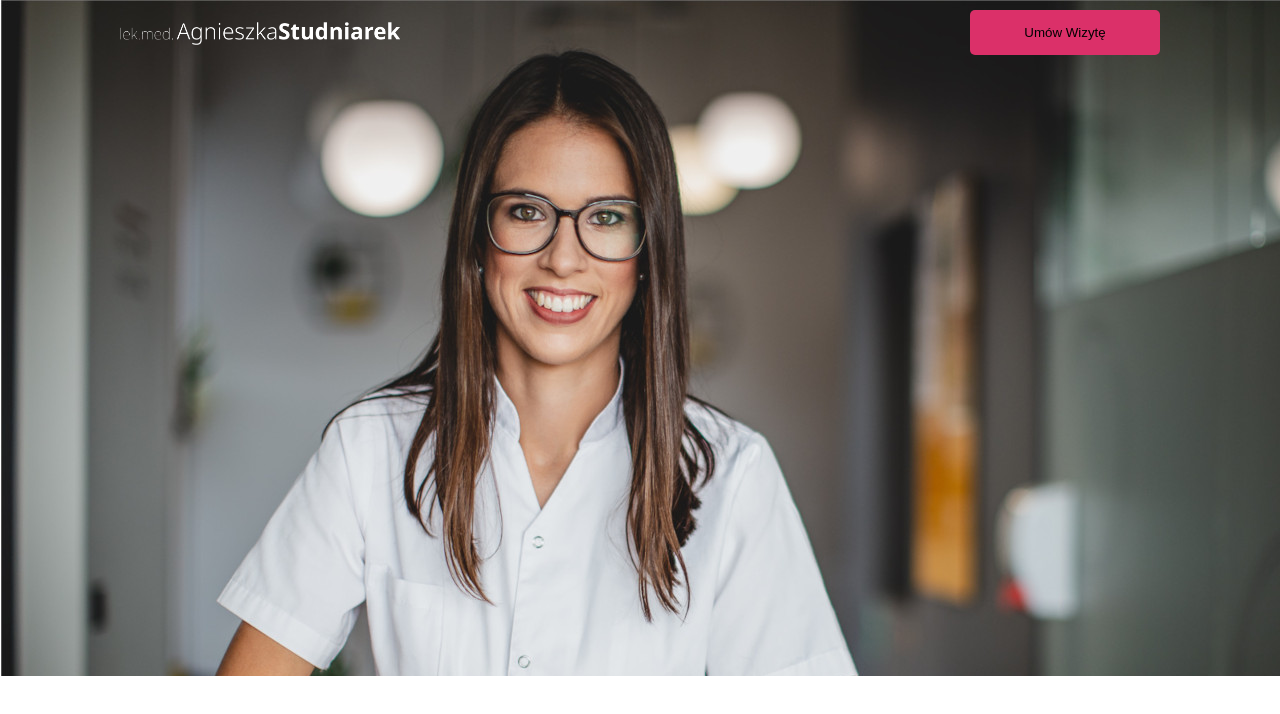
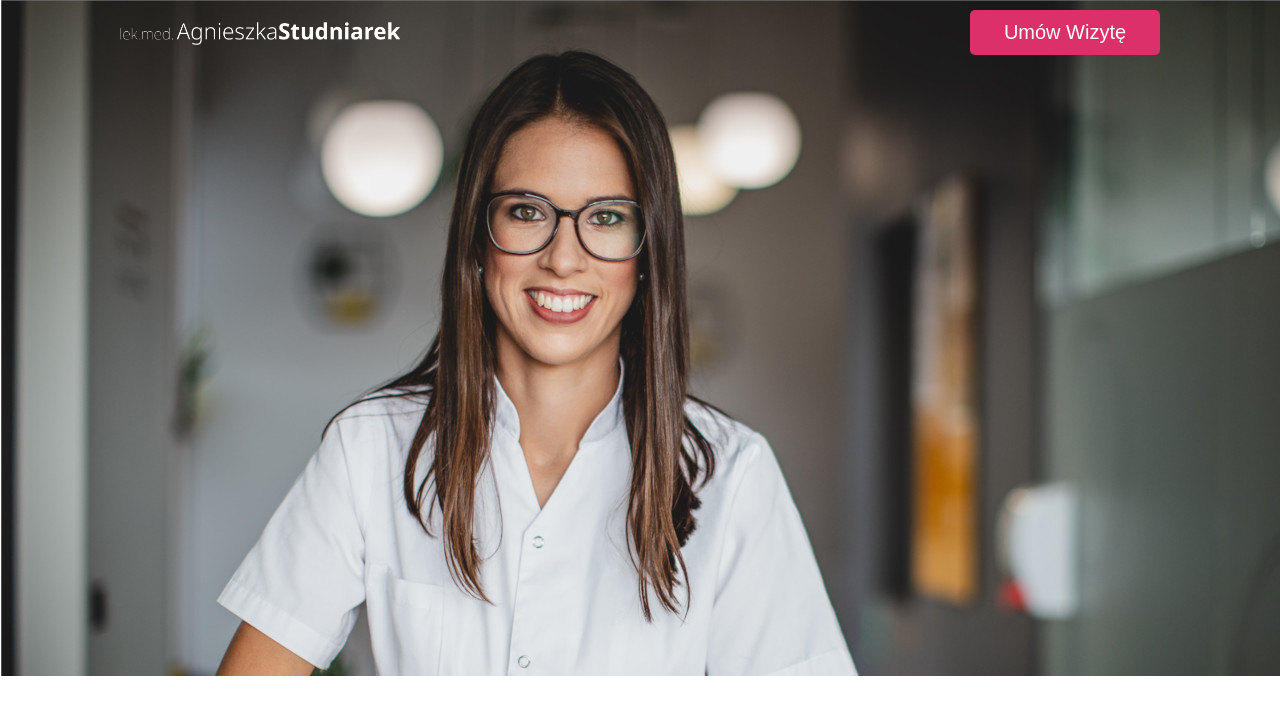
Before and after one commit to krzysztofstudniarek/my-first-gatsby-site, a Gatsby site: page / in a window 1280 px wide. Built offline with nearby package versions, Linux system fonts and the light colour scheme; Gatsby itself is replaced by a stand-in of ours.

Commit message:
Adding global styles

```diff
--- a/src/components/CTAButton.js
+++ b/src/components/CTAButton.js
@@ -8,6 +8,11 @@
     border-radius: 5px;
     background-color: #DB3069;
     border: none;
+
+    font-size: 20px;
+    font-weight: 100;
+
+    color: white;
 `
 const ButtonContainer = styled.div`
     position: absolute;
--- a/src/components/Layout.js
+++ b/src/components/Layout.js
@@ -1,4 +1,5 @@
 import * as React from 'react'
+
 
 const Layout = ({ pageTitle, children }) => {
   return (
--- a/src/pages/index.js
+++ b/src/pages/index.js
@@ -3,9 +3,19 @@
 import Layout from '../components/Layout'
 import Header from '../components/Header'
 
+import { createGlobalStyle } from 'styled-components'
+
+const GlobalStyle = createGlobalStyle`
+  @import url('https://fonts.googleapis.com/css2?family=Roboto:ital,wght@0,100;0,300;0,400;0,500;0,700;0,900;1,100;1,300;1,400;1,500;1,700;1,900&display=swap');
+  body {
+    font-family: 'Roboto', sans-serif;
+  }
+`
+
 const IndexPage = () => {
   return (
     <main>
+      <GlobalStyle />
       <Layout pageTitle="lek. med Agnieszka Studniarek">
         <Header></Header>
       </Layout>
```
